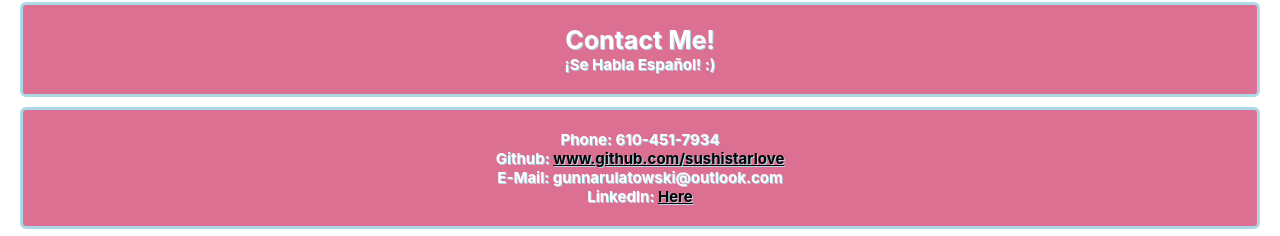
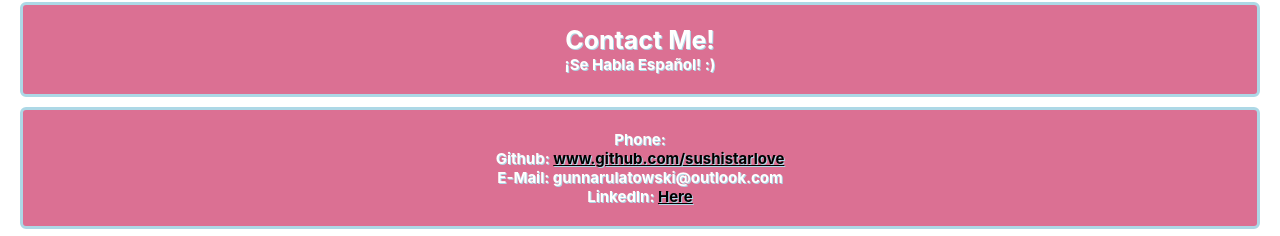
Before and after one commit to sushistarlove/aqua-portfolio, a plain HTML site: page index.html in a window 1280 px wide. Shown: the part 470-706 px from the top of the page. Drawn offline with nearby package versions, Linux system fonts and the light colour scheme.

Commit message:
C:/Program Files/Git/

```diff
--- a/index.html
+++ b/index.html
@@ -71,7 +71,7 @@
 
     <div id="container3">
       <h3 id="sehabla">
-        Phone: 610-451-7934
+        Phone:
         <br />
         Github:
         <a id="win" href="https://github.com/sushistarlove"
```
